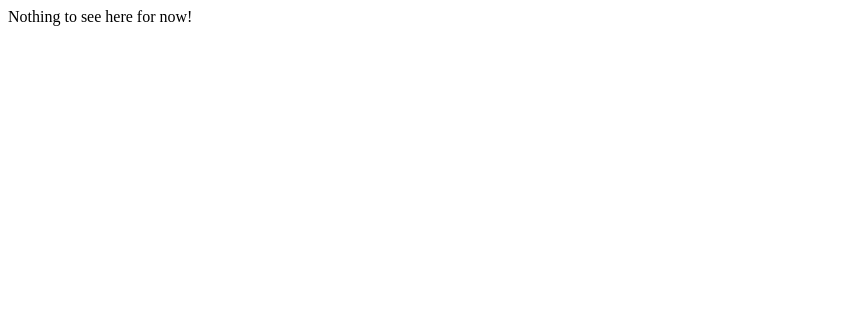
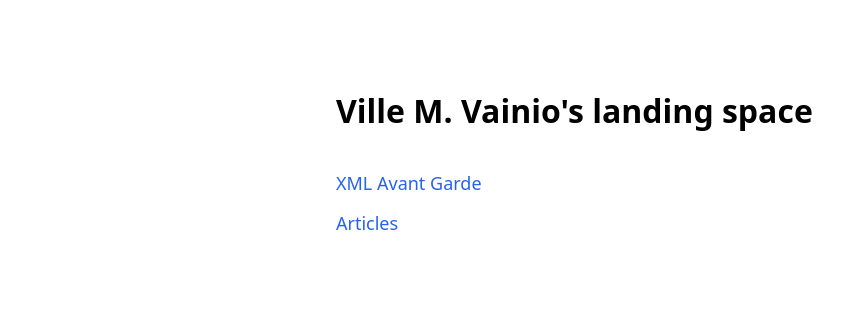
Before and after one commit to vivainio/vivainio.github.io, a plain HTML site: page index.html in a window 1280 px wide. Shown: the whole page, without its empty margins (0-867 px from the left). Drawn offline with Linux system fonts and the light colour scheme.

Commit message:
Add styled landing page with links

```diff
--- a/index.html
+++ b/index.html
@@ -1,3 +1,34 @@
+<!DOCTYPE html>
+<html lang="en">
+<head>
+    <meta charset="utf-8">
+    <meta name="viewport" content="width=device-width, initial-scale=1">
+    <title>Ville M. Vainio's landing space</title>
+    <style>
+        :root { color-scheme: light dark; }
+        body {
+            font-family: system-ui, -apple-system, sans-serif;
+            max-width: 38rem;
+            margin: 0 auto;
+            padding: 4rem 1.5rem;
+            line-height: 1.6;
+        }
+        h1 { font-size: 2rem; margin-bottom: 2rem; }
+        ul { list-style: none; padding: 0; }
+        li { margin: 0.75rem 0; }
+        a {
+            color: #2563eb;
+            text-decoration: none;
+            font-size: 1.125rem;
+        }
+        a:hover { text-decoration: underline; }
+    </style>
+</head>
 <body>
-    Nothing to see here for now!
+    <h1>Ville M. Vainio's landing space</h1>
+    <ul>
+        <li><a href="https://vivainio.github.io/xml-avant-garde/">XML Avant Garde</a></li>
+        <li><a href="https://github.com/vivainio/articles">Articles</a></li>
+    </ul>
 </body>
+</html>
```
